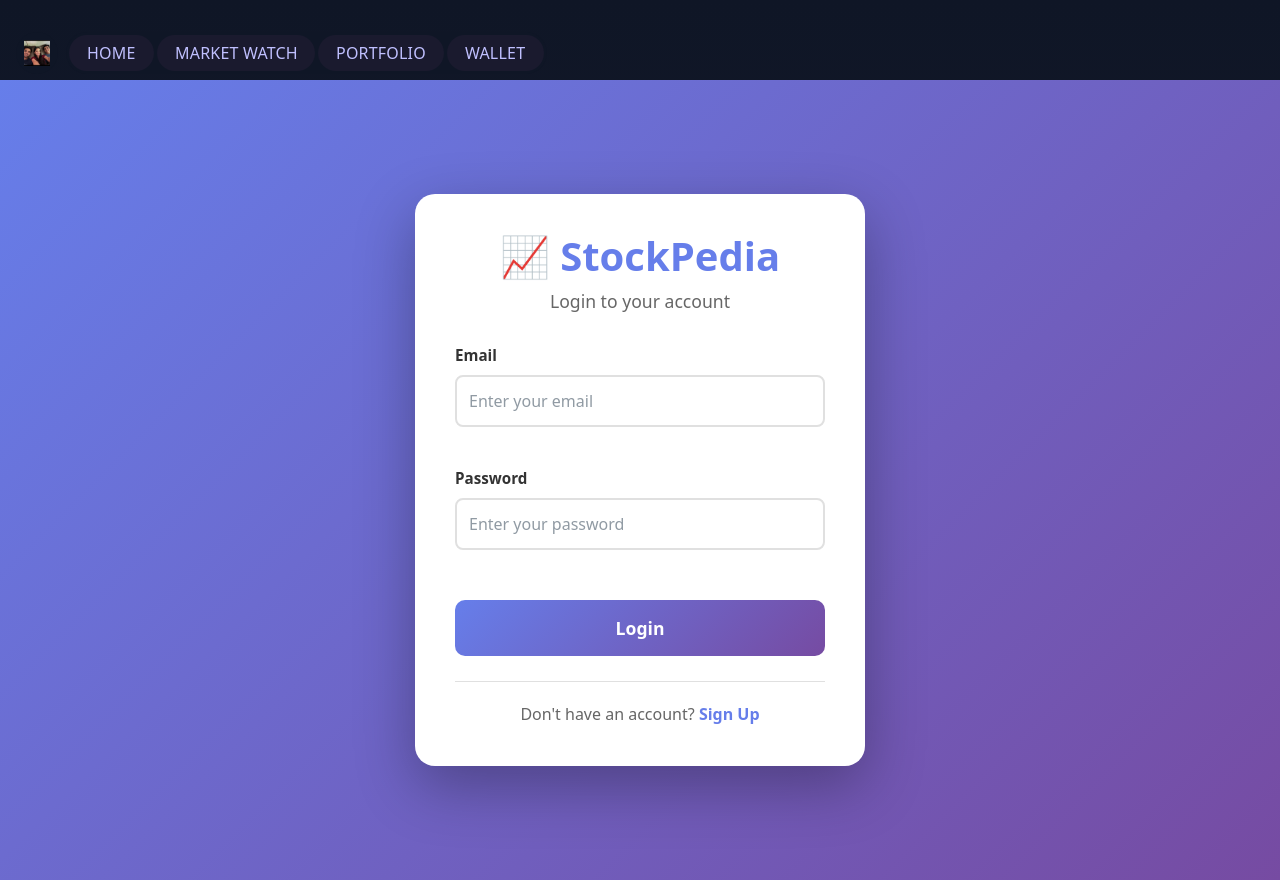
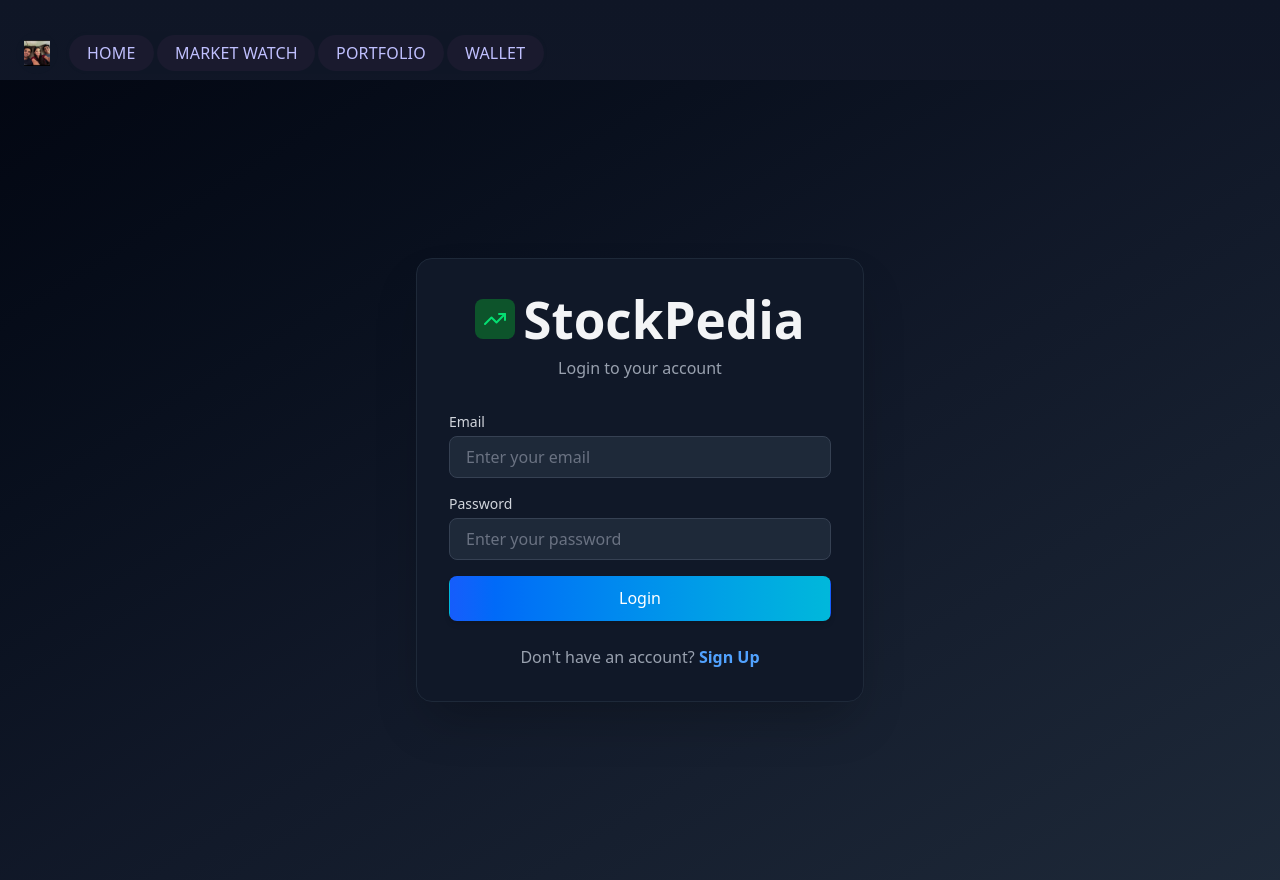
Before and after one commit to aaryagharmalkar/StockPedia, a React (Vite) app: page /login in a window 1280 px wide. Built offline with nearby package versions, Linux system fonts and the light colour scheme; no server answers.

Commit message:
supabase added

```diff
--- a/src/components/HomePage.jsx
+++ b/src/components/HomePage.jsx
@@ -2,11 +2,12 @@ import React, { useEffect, useState } from "react";
 import { StockCard } from "./StockCard";
 import { NewsCard } from "./NewsCard";
 import { HeroSection } from "./HeroSection";
-import { TrendingUp, TrendingDown, Activity, Newspaper, Sparkles, LogIn } from "lucide-react";
+import { TrendingUp, TrendingDown, Activity, Newspaper, Sparkles, LogIn, User, LogOut } from "lucide-react";
 import { motion } from "framer-motion";
 import { StockTicker } from "./StockTicker";
 import axios from "axios";
 import { useNavigate } from "react-router-dom";
+import { supabase } from "./SupabaseClient";
 
 const scrollAnimation = {
   hidden: { opacity: 0, y: 30 },
@@ -25,7 +26,41 @@ export function HomePage() {
   const [trendingStocks, setTrendingStocks] = useState([]);
   const [loading, setLoading] = useState(true);
   const [error, setError] = useState(null);
+  const [user, setUser] = useState(null);
+  const [username, setUsername] = useState('');
+  const [showDropdown, setShowDropdown] = useState(false);
   const navigate = useNavigate();
+
+  // Check authentication status
+  useEffect(() => {
+    const checkAuth = async () => {
+      const { data: { user } } = await supabase.auth.getUser();
+      if (user) {
+        setUser(user);
+        // Fetch username from profiles table
+        const { data: profile } = await supabase
+          .from('profiles')
+          .select('username')
+          .eq('id', user.id)
+          .single();
+
+        setUsername(profile?.username || user.email.split('@')[0]);
+      }
+    };
+    checkAuth();
+
+    // Listen for auth changes
+    const { data: { subscription } } = supabase.auth.onAuthStateChange((_event, session) => {
+      if (session?.user) {
+        setUser(session.user);
+      } else {
+        setUser(null);
+        setUsername('');
+      }
+    });
+
+    return () => subscription.unsubscribe();
+  }, []);
 
   // Fetch data from backend
   useEffect(() => {
@@ -78,6 +113,13 @@ export function HomePage() {
     return () => clearInterval(interval);
   }, []);
 
+  const handleLogout = async () => {
+    await supabase.auth.signOut();
+    localStorage.clear();
+    setShowDropdown(false);
+    navigate('/');
+  };
+
   const newsHighlights = [
     {
       title: "Markets closed higher today led by IT and Banking sectors",
@@ -101,8 +143,40 @@ export function HomePage() {
       {/* Hero Section */}
       <HeroSection />
 
-      {/* 🔐 Login Button (fixed top-right corner) */}
+      {/* 🔐 Login/User Profile Button (fixed top-right corner) */}
       <div className="fixed top-5 right-5 z-50">
+        {user ? (
+          <div className="relative">
+            <button
+              onClick={() => setShowDropdown(!showDropdown)}
+              className="flex items-center gap-2 bg-gray-800 hover:bg-gray-700 text-white font-semibold px-5 py-2 rounded-lg shadow-lg transition-all border border-gray-600"
+            >
+              <div className="w-8 h-8 bg-blue-600 rounded-full flex items-center justify-center">
+                <User className="w-5 h-5" />
+              </div>
+              <span>{username}</span>
+            </button>
+
+            {showDropdown && (
+              <div className="absolute right-0 mt-2 w-48 bg-gray-800 rounded-lg shadow-xl border border-gray-700 overflow-hidden">
+                <button
+                  onClick={() => navigate('/portfolio')}
+                  className="w-full text-left px-4 py-3 hover:bg-gray-700 transition-colors flex items-center gap-2"
+                >
+                  <User className="w-4 h-4" />
+                  Portfolio
+                </button>
+                <button
+                  onClick={handleLogout}
+                  className="w-full text-left px-4 py-3 hover:bg-gray-700 transition-colors flex items-center gap-2 text-red-400"
+                >
+                  <LogOut className="w-4 h-4" />
+                  Logout
+                </button>
+              </div>
+            )}
+          </div>
+        ) : (
           <button
             onClick={() => navigate("/login")}
             className="flex items-center gap-2 bg-blue-600 hover:bg-blue-700 text-white font-semibold px-5 py-2 rounded-lg shadow-lg transition-all"
@@ -110,6 +184,7 @@ export function HomePage() {
             <LogIn className="w-5 h-5" />
             Login / Signup
           </button>
+        )}
       </div>
 
       <div className="max-w-7xl mx-auto px-4 sm:px-6 lg:px-8 space-y-8">
--- a/src/components/LoginSignup.css
+++ /dev/null
@@ -1,157 +0,0 @@
-.auth-container {
-  min-height: 100vh;
-  display: flex;
-  justify-content: center;
-  align-items: center;
-  background: linear-gradient(135deg, #667eea 0%, #764ba2 100%);
-  padding: 20px;
-}
-
-.auth-card {
-  background: white;
-  border-radius: 20px;
-  padding: 40px;
-  width: 100%;
-  max-width: 450px;
-  box-shadow: 0 20px 60px rgba(0, 0, 0, 0.3);
-}
-
-.auth-header {
-  text-align: center;
-  margin-bottom: 30px;
-}
-
-.auth-header h1 {
-  font-size: 2.5rem;
-  color: #667eea;
-  margin: 0 0 10px 0;
-  font-weight: 700;
-}
-
-.auth-header p {
-  color: #666;
-  font-size: 1.1rem;
-  margin: 0;
-}
-
-.auth-form {
-  display: flex;
-  flex-direction: column;
-  gap: 20px;
-}
-
-.form-group {
-  display: flex;
-  flex-direction: column;
-}
-
-.form-group label {
-  font-weight: 600;
-  color: #333;
-  margin-bottom: 8px;
-  font-size: 0.95rem;
-}
-
-.form-group input {
-  padding: 12px 15px;
-  border: 2px solid #e0e0e0;
-  border-radius: 10px;
-  font-size: 1rem;
-  transition: all 0.3s ease;
-}
-
-.form-group input:focus {
-  outline: none;
-  border-color: #667eea;
-  box-shadow: 0 0 0 3px rgba(102, 126, 234, 0.1);
-}
-
-.form-group input:disabled {
-  background: #f5f5f5;
-  cursor: not-allowed;
-}
-
-.error-message {
-  background: #fee;
-  color: #ef4444;
-  padding: 12px;
-  border-radius: 8px;
-  font-size: 0.95rem;
-  text-align: center;
-  border: 1px solid #fecaca;
-}
-
-.submit-btn {
-  background: linear-gradient(135deg, #667eea 0%, #764ba2 100%);
-  color: white;
-  border: none;
-  padding: 15px;
-  border-radius: 10px;
-  font-size: 1.1rem;
-  font-weight: 600;
-  cursor: pointer;
-  transition: all 0.3s ease;
-  margin-top: 10px;
-}
-
-.submit-btn:hover:not(:disabled) {
-  transform: translateY(-2px);
-  box-shadow: 0 10px 25px rgba(102, 126, 234, 0.3);
-}
-
-.submit-btn:disabled {
-  opacity: 0.6;
-  cursor: not-allowed;
-  transform: none;
-}
-
-.auth-footer {
-  text-align: center;
-  margin-top: 25px;
-  padding-top: 20px;
-  border-top: 1px solid #e0e0e0;
-}
-
-.auth-footer p {
-  color: #666;
-  margin: 0;
-}
-
-.toggle-link {
-  color: #667eea;
-  font-weight: 600;
-  cursor: pointer;
-  transition: color 0.3s ease;
-}
-
-.toggle-link:hover {
-  color: #764ba2;
-  text-decoration: underline;
-}
-
-.signup-bonus {
-  background: linear-gradient(135deg, #ffeaa7 0%, #fdcb6e 100%);
-  padding: 15px;
-  border-radius: 10px;
-  text-align: center;
-  margin-top: 20px;
-  box-shadow: 0 4px 15px rgba(253, 203, 110, 0.3);
-}
-
-.signup-bonus p {
-  margin: 0;
-  color: #2d3436;
-  font-weight: 600;
-  font-size: 1rem;
-}
-
-/* Responsive */
-@media (max-width: 500px) {
-  .auth-card {
-    padding: 30px 20px;
-  }
-
-  .auth-header h1 {
-    font-size: 2rem;
-  }
-}
--- a/src/components/LoginSignup.jsx
+++ b/src/components/LoginSignup.jsx
@@ -1,7 +1,7 @@
-import { useState } from 'react';
-import axios from 'axios';
+import { useState, useEffect } from 'react';
 import { useNavigate } from 'react-router-dom';
-import './LoginSignup.css';
+import { supabase } from './SupabaseClient';
+import { TrendingUp } from "lucide-react";
 
 const LoginSignup = () => {
   const [isLogin, setIsLogin] = useState(true);
@@ -16,11 +16,16 @@ const LoginSignup = () => {
 
   const navigate = useNavigate();
 
+  useEffect(() => {
+    const checkUser = async () => {
+      const { data: { user } } = await supabase.auth.getUser();
+      if (user) navigate('/');
+    };
+    checkUser();
+  }, [navigate]);
+
   const handleChange = (e) => {
-    setFormData({
-      ...formData,
-      [e.target.name]: e.target.value
-    });
+    setFormData({ ...formData, [e.target.name]: e.target.value });
     setError('');
   };
 
@@ -29,7 +34,6 @@ const LoginSignup = () => {
       setError('Email and password are required');
       return false;
     }
-
     if (!isLogin) {
       if (!formData.username) {
         setError('Username is required');
@@ -44,38 +48,56 @@ const LoginSignup = () => {
         return false;
       }
     }
-
     return true;
   };
 
   const handleSubmit = async (e) => {
     e.preventDefault();
-
     if (!validateForm()) return;
 
     setLoading(true);
     setError('');
 
     try {
-      const endpoint = isLogin ? '/api/auth/login' : '/api/auth/signup';
-      const payload = isLogin
-        ? { email: formData.email, password: formData.password }
-        : { email: formData.email, password: formData.password, username: formData.username };
+      if (isLogin) {
+        const { data, error } = await supabase.auth.signInWithPassword({
+          email: formData.email,
+          password: formData.password,
+        });
+        if (error) throw error;
 
-      const response = await axios.post(`http://localhost:5050${endpoint}`, payload);
+        const { data: profile } = await supabase
+          .from('profiles')
+          .select('username')
+          .eq('id', data.user.id)
+          .single();
 
-      // Store user data in localStorage
-      localStorage.setItem('user_id', response.data.user.id);
-      localStorage.setItem('user_email', response.data.user.email);
-      localStorage.setItem('username', response.data.username || formData.username);
+        localStorage.setItem('user_id', data.user.id);
+        localStorage.setItem('user_email', data.user.email);
+        localStorage.setItem('username', profile?.username || '');
 
-      alert(isLogin ? '✅ Login successful!' : '✅ Account created successfully!');
+        alert('✅ Login successful!');
+        navigate('/');
+      } else {
+        const { data, error } = await supabase.auth.signUp({
+          email: formData.email,
+          password: formData.password,
+          options: { data: { username: formData.username } }
+        });
+        if (error) throw error;
 
-      // Redirect to portfolio or home page
-      navigate('/portfolio');
+        if (data.user) {
+          localStorage.setItem('user_id', data.user.id);
+          localStorage.setItem('user_email', data.user.email);
+          localStorage.setItem('username', formData.username);
+
+          alert('✅ Account created successfully! Check your email to verify your account.');
+          navigate('/');
+        } else throw new Error('User creation failed');
+      }
     } catch (err) {
       console.error('Auth error:', err);
-      setError(err.response?.data?.error || 'Authentication failed. Please try again.');
+      setError(err.message || 'Authentication failed. Please try again.');
     } finally {
       setLoading(false);
     }
@@ -93,17 +115,27 @@ const LoginSignup = () => {
   };
 
   return (
-    <div className="auth-container">
-      <div className="auth-card">
-        <div className="auth-header">
-          <h1>📈 StockPedia</h1>
-          <p>{isLogin ? 'Login to your account' : 'Create your account'}</p>
+    <div className="min-h-screen bg-gradient-to-br from-gray-950 via-gray-900 to-gray-800 flex items-center justify-center p-6">
+      <div className="bg-gray-900 border border-gray-800 rounded-2xl shadow-2xl w-full max-w-md p-8">
+        <div className="text-center mb-8">
+          <div className="flex items-center justify-center gap-2 mb-2">
+  <div className="p-2 bg-green-900 bg-opacity-30 rounded-lg">
+    <TrendingUp className="w-6 h-6 text-green-400" />
+  </div>
+  <h1 className="text-4xl font-bold text-gray-100">StockPedia</h1>
+</div>
+
+          <p className="text-gray-400 mt-2">
+            {isLogin ? 'Login to your account' : 'Create your account'}
+          </p>
         </div>
 
-        <form onSubmit={handleSubmit} className="auth-form">
+        <form onSubmit={handleSubmit} className="space-y-4">
           {!isLogin && (
-            <div className="form-group">
-              <label>Username</label>
+            <div>
+              <label className="block text-sm font-medium text-gray-300 mb-1">
+                Username
+              </label>
               <input
                 type="text"
                 name="username"
@@ -111,12 +143,16 @@ const LoginSignup = () => {
                 onChange={handleChange}
                 placeholder="Enter your username"
                 disabled={loading}
+                className="w-full px-4 py-2 bg-gray-800 border border-gray-700 rounded-lg text-gray-100 placeholder-gray-500
+                           focus:ring-2 focus:ring-blue-500 focus:border-transparent outline-none transition disabled:opacity-50"
               />
             </div>
           )}
 
-          <div className="form-group">
-            <label>Email</label>
+          <div>
+            <label className="block text-sm font-medium text-gray-300 mb-1">
+              Email
+            </label>
             <input
               type="email"
               name="email"
@@ -124,11 +160,15 @@ const LoginSignup = () => {
               onChange={handleChange}
               placeholder="Enter your email"
               disabled={loading}
+              className="w-full px-4 py-2 bg-gray-800 border border-gray-700 rounded-lg text-gray-100 placeholder-gray-500
+                         focus:ring-2 focus:ring-blue-500 focus:border-transparent outline-none transition disabled:opacity-50"
             />
           </div>
 
-          <div className="form-group">
-            <label>Password</label>
+          <div>
+            <label className="block text-sm font-medium text-gray-300 mb-1">
+              Password
+            </label>
             <input
               type="password"
               name="password"
@@ -136,12 +176,16 @@ const LoginSignup = () => {
               onChange={handleChange}
               placeholder="Enter your password"
               disabled={loading}
+              className="w-full px-4 py-2 bg-gray-800 border border-gray-700 rounded-lg text-gray-100 placeholder-gray-500
+                         focus:ring-2 focus:ring-blue-500 focus:border-transparent outline-none transition disabled:opacity-50"
             />
           </div>
 
           {!isLogin && (
-            <div className="form-group">
-              <label>Confirm Password</label>
+            <div>
+              <label className="block text-sm font-medium text-gray-300 mb-1">
+                Confirm Password
+              </label>
               <input
                 type="password"
                 name="confirmPassword"
@@ -149,29 +193,44 @@ const LoginSignup = () => {
                 onChange={handleChange}
                 placeholder="Confirm your password"
                 disabled={loading}
+                className="w-full px-4 py-2 bg-gray-800 border border-gray-700 rounded-lg text-gray-100 placeholder-gray-500
+                           focus:ring-2 focus:ring-blue-500 focus:border-transparent outline-none transition disabled:opacity-50"
               />
             </div>
           )}
 
-          {error && <div className="error-message">{error}</div>}
+          {error && (
+            <div className="bg-red-900/20 border border-red-600 text-red-400 px-4 py-3 rounded-lg text-sm">
+              {error}
+            </div>
+          )}
 
-          <button type="submit" className="submit-btn" disabled={loading}>
+          <button
+            type="submit"
+            disabled={loading}
+            className="w-full bg-gradient-to-r from-blue-600 to-cyan-500 hover:from-blue-500 hover:to-cyan-400
+                       text-white font-semibold py-3 rounded-lg transition-all duration-300 shadow-md
+                       disabled:opacity-50 disabled:cursor-not-allowed"
+          >
             {loading ? 'Processing...' : (isLogin ? 'Login' : 'Sign Up')}
           </button>
         </form>
 
-        <div className="auth-footer">
-          <p>
+        <div className="text-center mt-6">
+          <p className="text-gray-400">
             {isLogin ? "Don't have an account? " : "Already have an account? "}
-            <span className="toggle-link" onClick={toggleMode}>
+            <span
+              className="text-blue-400 font-semibold cursor-pointer hover:underline"
+              onClick={toggleMode}
+            >
               {isLogin ? 'Sign Up' : 'Login'}
             </span>
           </p>
         </div>
 
         {!isLogin && (
-          <div className="signup-bonus">
-            <p>🎁 Get ₹10,000 virtual money on signup!</p>
+          <div className="mt-6 bg-gradient-to-r from-emerald-800/20 to-green-700/20 border border-emerald-500/40 rounded-lg p-4 text-center">
+            <p className="text-emerald-400 font-medium">🎁 Get ₹10,000 virtual money on signup!</p>
           </div>
         )}
       </div>
--- a/src/components/Portfolio.jsx
+++ b/src/components/Portfolio.jsx
@@ -34,7 +34,7 @@ const Portfolio = () => {
       // Fetch current prices for all stocks
       const symbols = portfolioStocks.map(stock => stock.symbol).join(',');
       if (symbols) {
-        const pricesRes = await axios.get(`http://localhost:5050/api/stocks/live?symbols=${symbols}`);
+        const pricesRes = await axios.get(`http://localhost:5050/api/live?symbols=${symbols}`);
         const currentPrices = pricesRes.data;
 
         // Merge current prices with portfolio data
--- /dev/null
+++ b/src/components/SupabaseClient.jsx
@@ -0,0 +1,6 @@
+import { createClient } from '@supabase/supabase-js';
+
+const supabaseUrl = import.meta.env.VITE_SUPABASE_URL;
+const supabaseAnonKey = import.meta.env.VITE_SUPABASE_ANON_KEY;
+
+export const supabase = createClient(supabaseUrl, supabaseAnonKey);
```
Also changed, not shown: 1 other file (tests, documents, lock files or other folders). Lines whose indentation alone changed are shown as unchanged.
